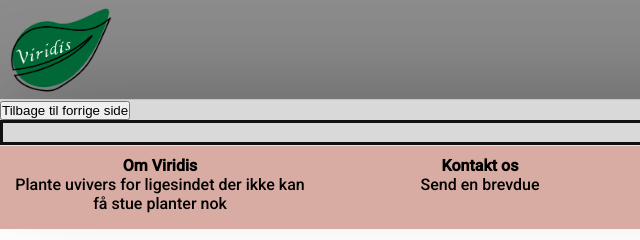
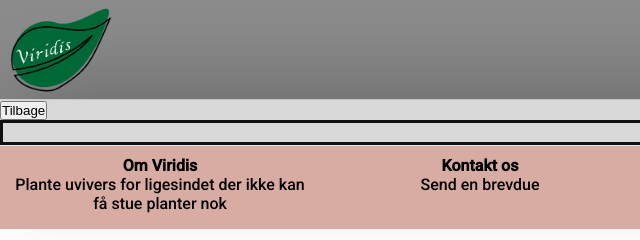
Before and after one commit to mokkel/07.03.02, a plain HTML site: page single_view.html in a window 1280 px wide. Shown: the full height of the page, 0-640 px from the left. Drawn offline with Linux system fonts and the light colour scheme; no server answers.

Commit message:
merge + lille ændring

```diff
--- a/single_view.html
+++ b/single_view.html
@@ -31,7 +31,7 @@
       </nav>
     </header>
     <main>
-      <button>Tilbage til forrige side</button>
+      <button>Tilbage</button>
       <section>
         <article>
           <h3 class="navn"></h3>
```
